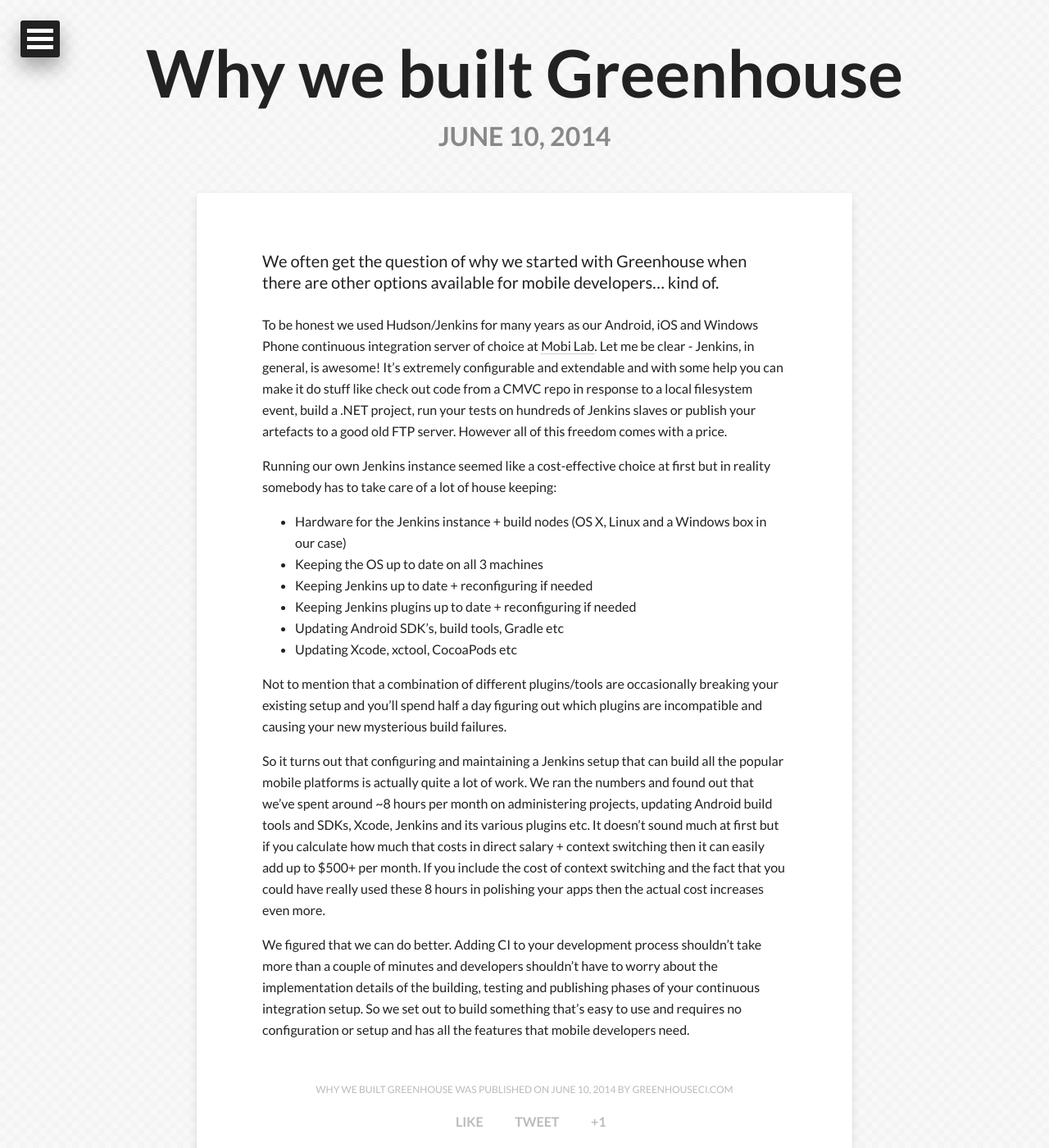
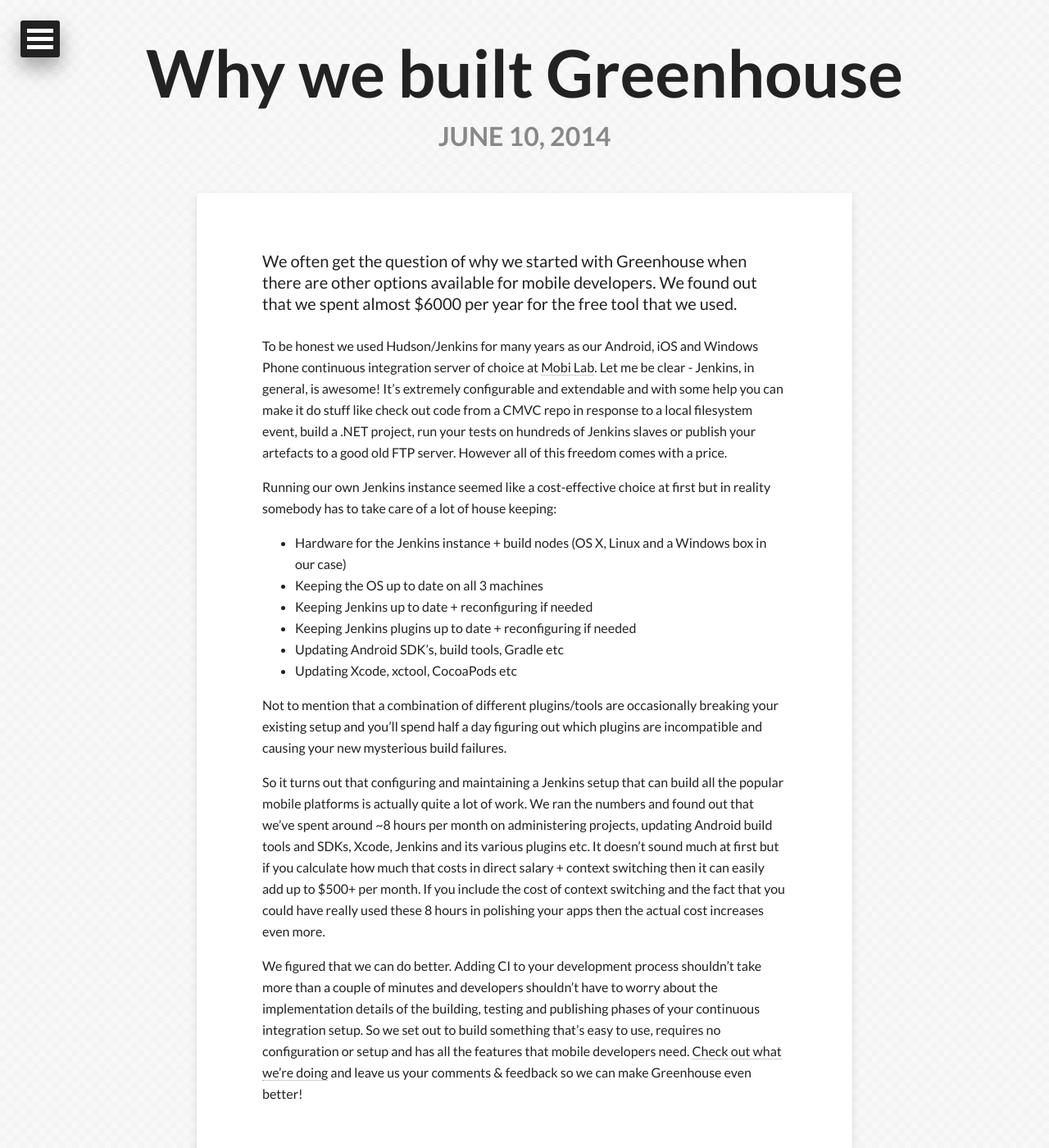
Before and after one commit to GreenhouseCI/blog.greenhouseci.com, a Jekyll site: the page built from _posts/2014-06-10-why-we-built-greenhouse.md, in a window 1280 px wide and 1400 px high. Shown: the whole window at 82% size. Built offline with Jekyll 4.4.1, drawn with Linux system fonts in a browser that asks for light colours; nearby versions of some CDN libraries; comment, search, counter and statistics services are not loaded.

Commit message:
Small change to the latest blog post

```diff
--- a/_posts/2014-06-10-why-we-built-greenhouse.md
+++ b/_posts/2014-06-10-why-we-built-greenhouse.md
@@ -8,7 +8,7 @@
 ---
 
 
-We often get the question of why we started with Greenhouse when there are other options available for mobile developers... kind of.
+We often get the question of why we started with Greenhouse when there are other options available for mobile developers. We found out that we spent almost $6000 per year for the free tool that we used.
 
 To be honest we used Hudson/Jenkins for many years as our Android, iOS and Windows Phone continuous integration server of choice at [Mobi Lab][mobi.lab]. Let me be clear - Jenkins, in general, is awesome! It's extremely configurable and extendable and with some help you can make it do stuff like check out code from a CMVC repo in response to a local filesystem event, build a .NET project, run your tests on hundreds of Jenkins slaves or publish your artefacts to a good old FTP server. However all of this freedom comes with a price.
 
@@ -25,6 +25,7 @@
 
 So it turns out that configuring and maintaining a Jenkins setup that can build all the popular mobile platforms is actually quite a lot of work. We ran the numbers and found out that we've spent around ~8 hours per month on administering projects, updating Android build tools and SDKs, Xcode, Jenkins and its various plugins etc. It doesn't sound much at first but if you calculate how much that costs in direct salary + context switching then it can easily add up to $500+ per month. If you include the cost of context switching and the fact that you could have really used these 8 hours in polishing your apps then the actual cost increases even more.
 
-We figured that we can do better. Adding CI to your development process shouldn't take more than a couple of minutes and developers shouldn't have to worry about the implementation details of the building, testing and publishing phases of your continuous integration setup. So we set out to build something that's easy to use and requires no configuration or setup and has all the features that mobile developers need.
+We figured that we can do better. Adding CI to your development process shouldn't take more than a couple of minutes and developers shouldn't have to worry about the implementation details of the building, testing and publishing phases of your continuous integration setup. So we set out to build something that's easy to use, requires no configuration or setup and has all the features that mobile developers need. [Check out what we're doing][greenhouse] and leave us your comments & feedback so we can make Greenhouse even better!
 
 [mobi.lab]: http://lab.mobi
+[greenhouse]: http://greenhouseci.com
```
